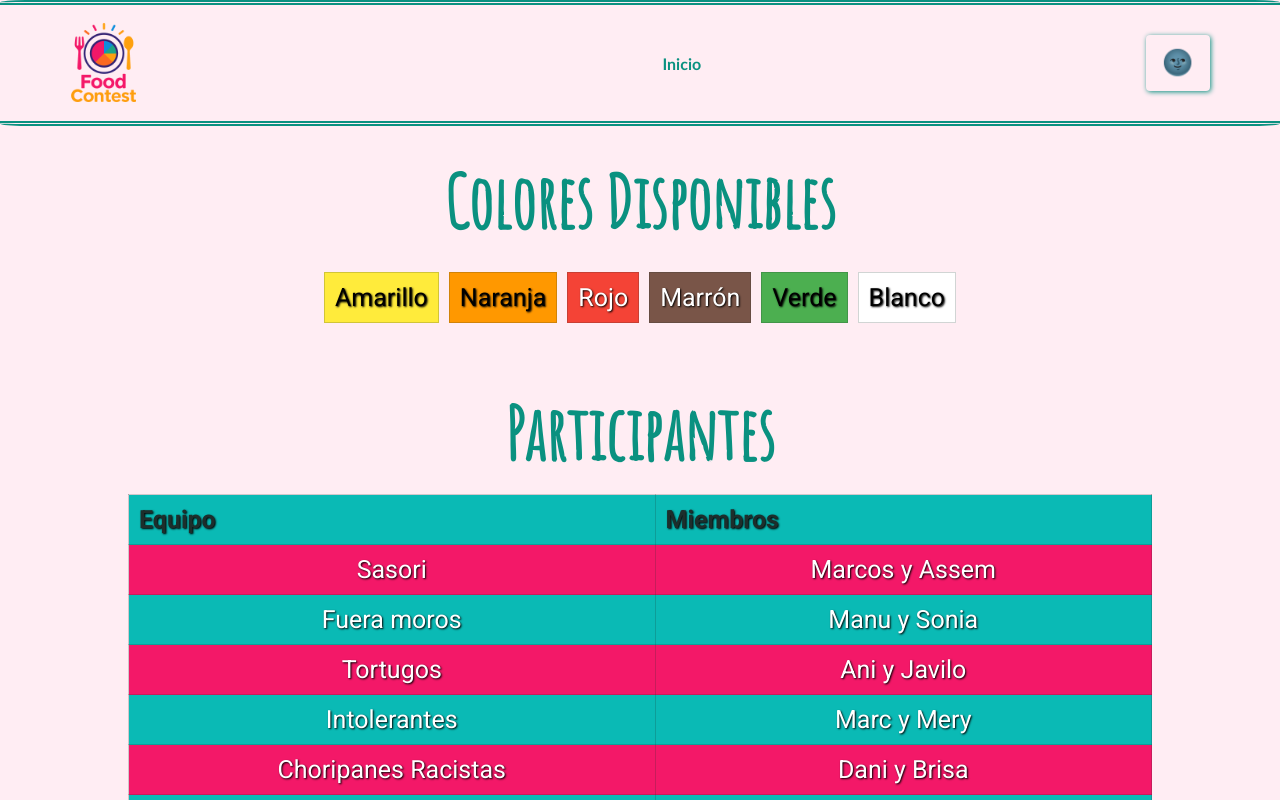
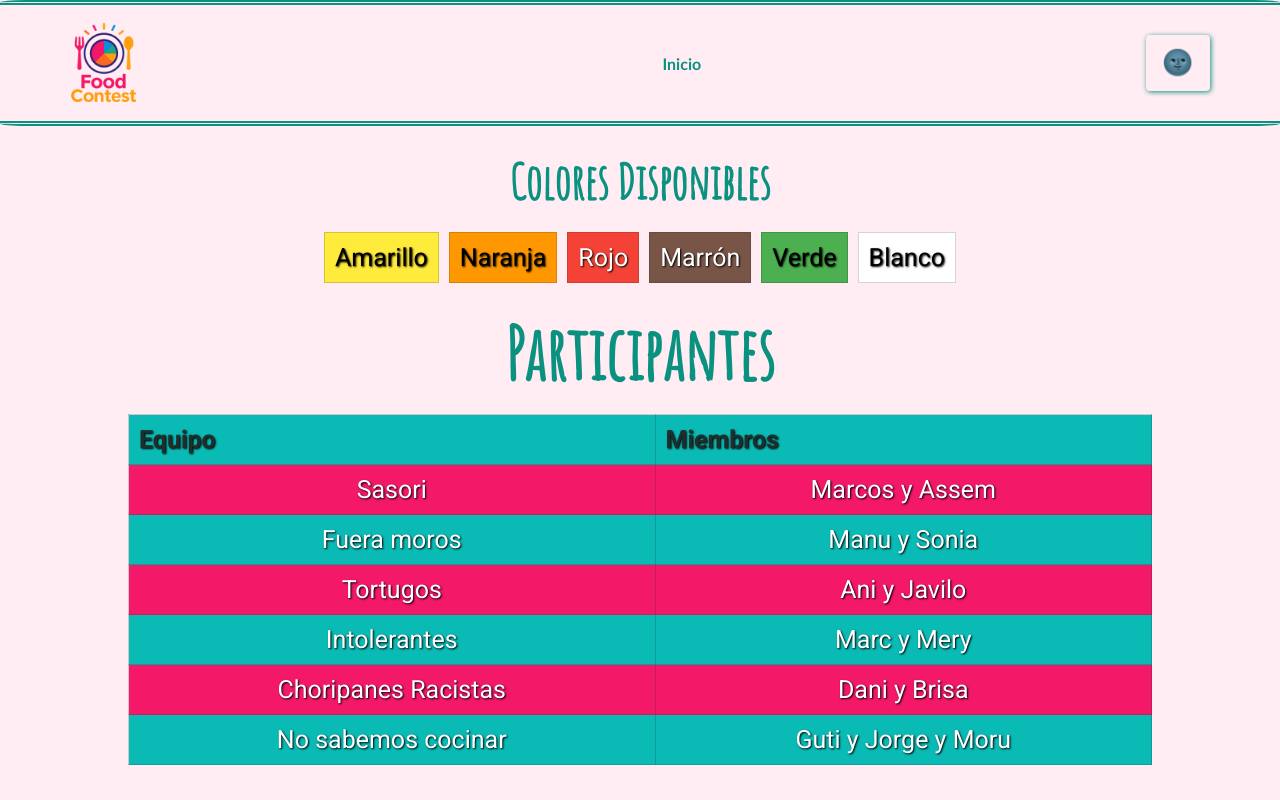
Before and after one commit to ddm19/FoodContest, a React (Vite) app: page /raffle in a window 1280 px wide. Built offline with nearby package versions, Linux system fonts and the light colour scheme.

Commit message:
fix: raffle results styles

```diff
--- a/src/pages/raffle/raffle.scss
+++ b/src/pages/raffle/raffle.scss
@@ -16,14 +16,11 @@
         display: flex;
         flex-wrap: wrap;
         gap: var(--spacing-2);
-        margin-bottom: var(--spacing-3);
         width: 100%;
         justify-content: center;
         align-items: center;
 
     }
-
-
 
 
     @media (max-width: 768px)
@@ -35,7 +32,6 @@
     &__tableContainer
     {
         width: 80%;
-        margin: var(--spacing-5);
 
         @media (max-width: 768px)
         {
--- a/src/pages/raffle/raffle.tsx
+++ b/src/pages/raffle/raffle.tsx
@@ -65,7 +65,7 @@ const Raffle: React.FC = () => {
         isLoading ? <Loading text='Sorteando colores...' />
             : (
                 <div className="raffle">
-                    <h1 className="raffle__title">Colores Disponibles</h1>
+                    <h2 className="raffle__title">Colores Disponibles</h2>
 
                     <div className='raffle__colors'>
                         {colors.map((color) => (
```
